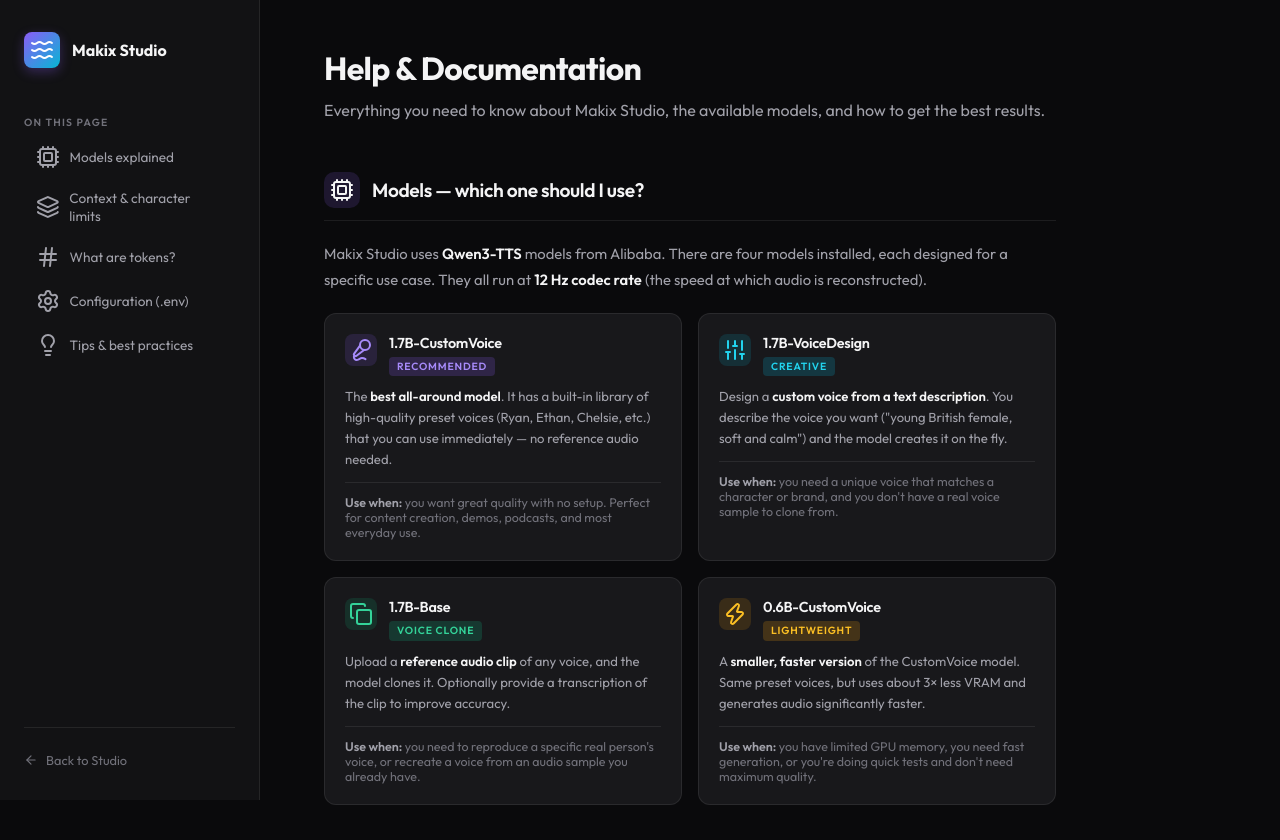
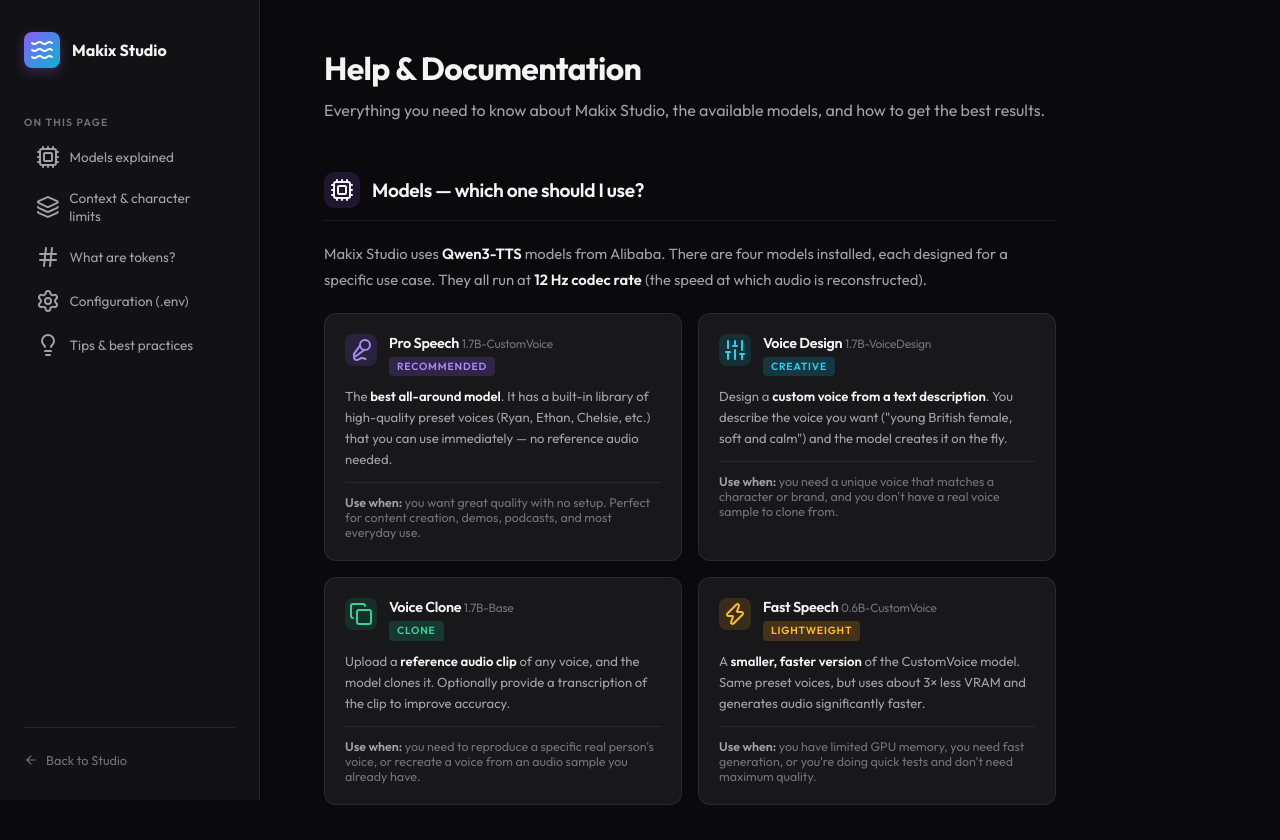
Before and after one commit to rzafiamy/voicestudio, a FastAPI app: template templates/help.html in a window 1280 px wide. Shown: the top 840 px of the page. Run offline with FastAPI, Linux system fonts and the light colour scheme; the template is opened without the code that fills it, so the values that code supplies are empty; some libraries are stand-ins or nearby versions.

Commit message:
feat: Update model names and descriptions for clarity in UI

```diff
--- a/templates/help.html
+++ b/templates/help.html
@@ -383,7 +383,7 @@
                             <i data-lucide="mic-2" style="color:#a78bfa;"></i>
                         </div>
                         <div>
-                            <h3>1.7B-CustomVoice</h3>
+                            <h3>Pro Speech <small style="font-weight:400;color:var(--text-dim);font-size:0.75rem;">1.7B-CustomVoice</small></h3>
                             <span class="model-tag tag-custom">Recommended</span>
                         </div>
                     </div>
@@ -397,7 +397,7 @@
                             <i data-lucide="sliders" style="color:#22d3ee;"></i>
                         </div>
                         <div>
-                            <h3>1.7B-VoiceDesign</h3>
+                            <h3>Voice Design <small style="font-weight:400;color:var(--text-dim);font-size:0.75rem;">1.7B-VoiceDesign</small></h3>
                             <span class="model-tag tag-design">Creative</span>
                         </div>
                     </div>
@@ -411,8 +411,8 @@
                             <i data-lucide="copy" style="color:#34d399;"></i>
                         </div>
                         <div>
-                            <h3>1.7B-Base</h3>
-                            <span class="model-tag tag-base">Voice Clone</span>
+                            <h3>Voice Clone <small style="font-weight:400;color:var(--text-dim);font-size:0.75rem;">1.7B-Base</small></h3>
+                            <span class="model-tag tag-base">Clone</span>
                         </div>
                     </div>
                     <p>Upload a <strong>reference audio clip</strong> of any voice, and the model clones it. Optionally provide a transcription of the clip to improve accuracy.</p>
@@ -425,7 +425,7 @@
                             <i data-lucide="zap" style="color:#fbbf24;"></i>
                         </div>
                         <div>
-                            <h3>0.6B-CustomVoice</h3>
+                            <h3>Fast Speech <small style="font-weight:400;color:var(--text-dim);font-size:0.75rem;">0.6B-CustomVoice</small></h3>
                             <span class="model-tag tag-small">Lightweight</span>
                         </div>
                     </div>
```
Also changed, not shown: static/js/app.js (+15 -7 lines).
